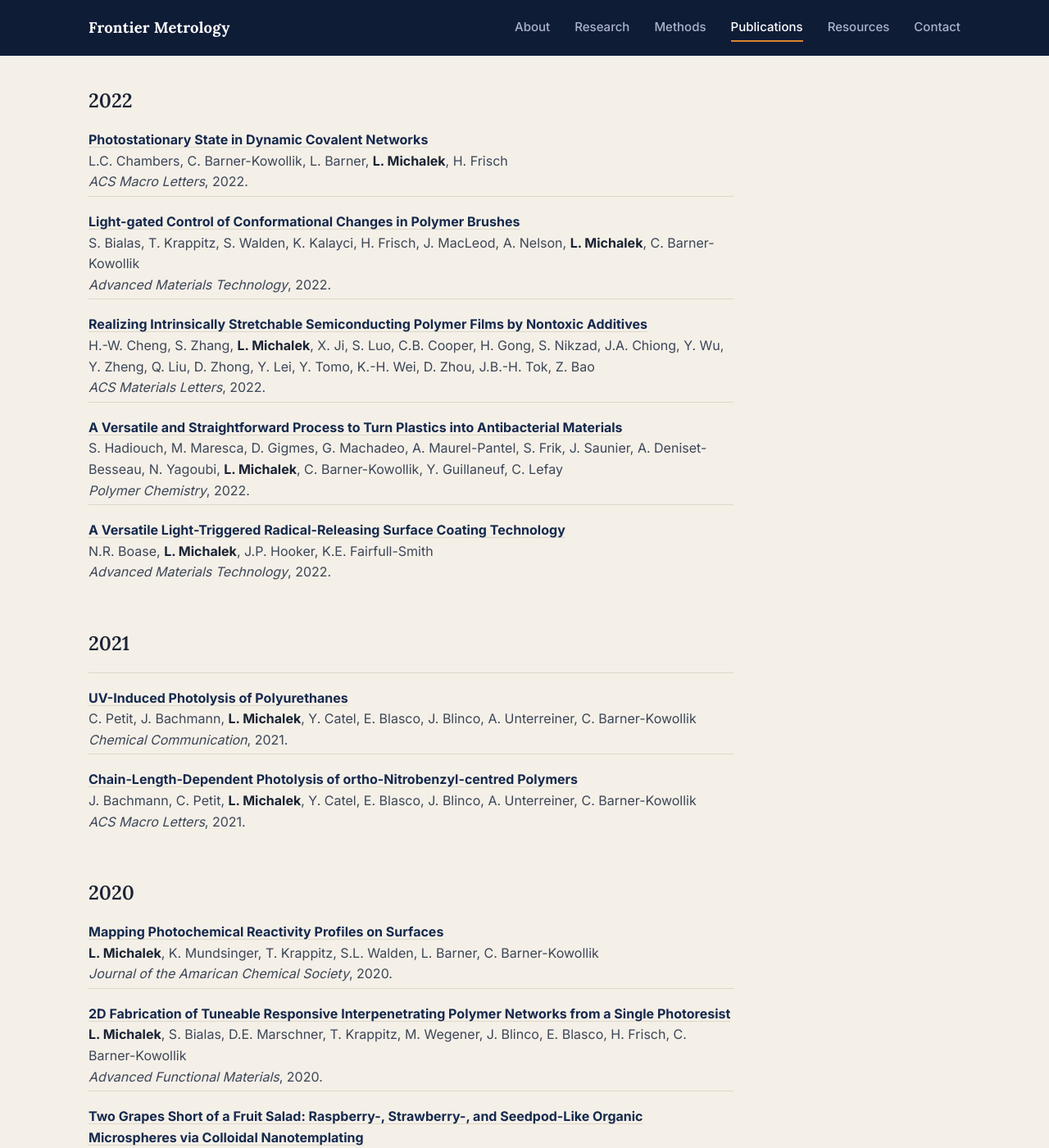
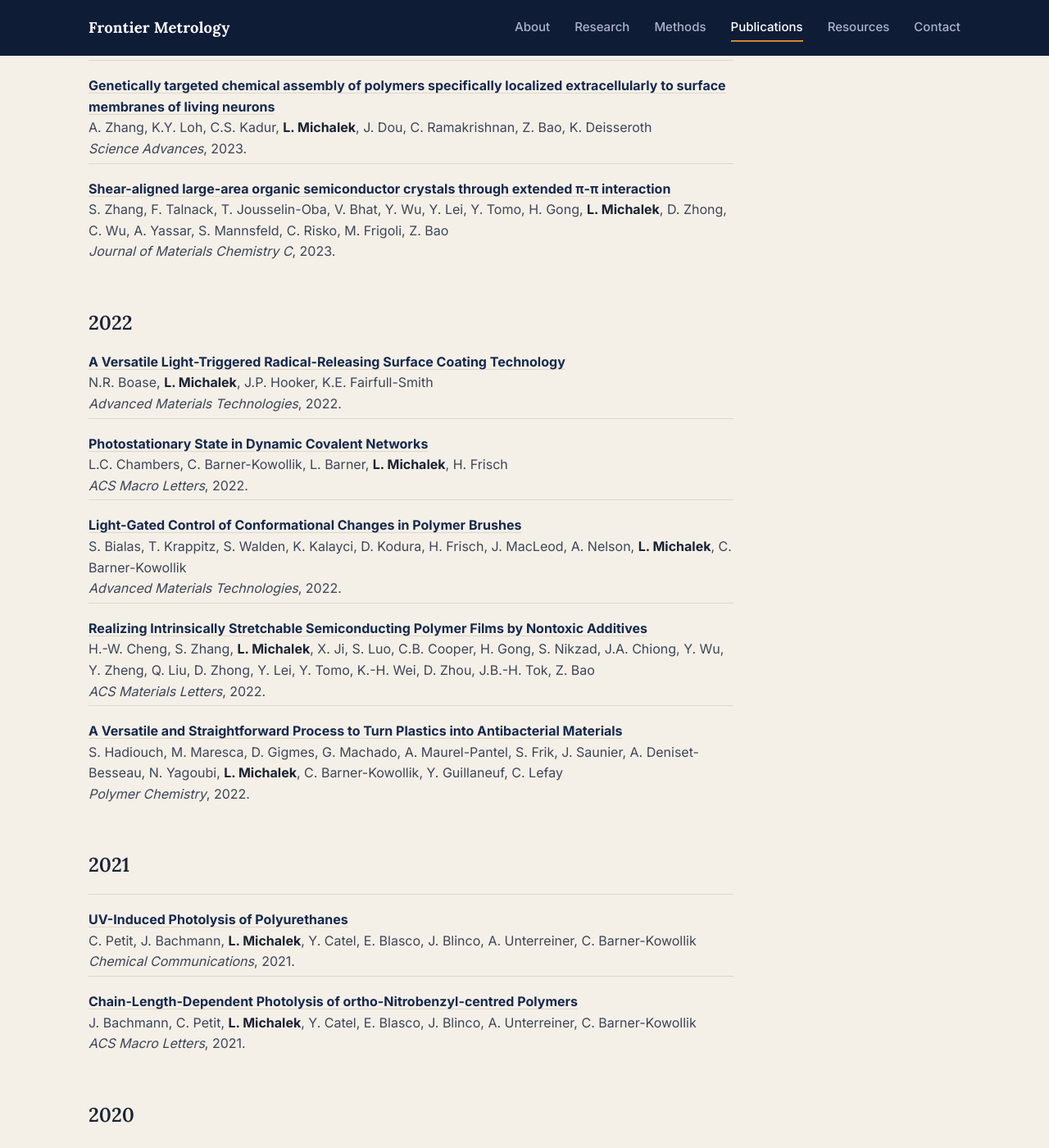
Before and after one commit to lukasfmichalek/lukasfmichalek.github.io, a Jekyll site: the page built from _pages/publications.md, in a window 1280 px wide and 1400 px high, scrolled down 4831 px. Shown: the whole window at 82% size. Built offline with Jekyll 4.4.1, drawn with Linux system fonts in a browser that asks for light colours; some of the changed text lies outside the part shown.

Commit message:
Sync publications with ORCID export and prioritize first/second/last-author papers
Adds two missing 2026 papers, fixes author lists, titles and journal names against the ORCID export, and lists first-, second- and last-author papers first within each year.

Co-Authored-By: Claude Sonnet 5.5 <noreply@anthropic.com>
Claude-Session: https://claude.ai/code/session_017newvzTptfM9pui5ZgcXYb

```diff
--- a/_pages/publications.md
+++ b/_pages/publications.md
@@ -99,7 +109,7 @@ E. Kim, J.-C. Lai, **L. Michalek**, W. Wang, C. Xu, H. Lyu, W. Yu, H. Park, Y. T
 
 **[Printable, stretchable metal-vapor-desorption layers for high-fidelity patterning in soft, freeform electronics](https://doi.org/10.1038/s41467-024-51585-2)**
 S. Jeong, H. Yoon, **L. Michalek**, G. Kim, J. Kim, J. Seo, D. Kim, H. Park, B. Lee, Y. Hong
-*Nature Communication*, 2024.
+*Nature Communications*, 2024.
 
 **[Shape-memory-assisted self-healing of macroscopic punctures via high energy density periodic dynamic polymers with tunable actuation temperature](https://www.cell.com/matter/fulltext/S2590-2385(24)00143-7)**
 Y. Shi, C.B. Cooper, T. Nogusa, J.-C. Lai, H. Lyu, M. Khatib, C. Xu, **L. Michalek**, Z. Bao
@@ -124,17 +134,17 @@ J.K. Phong, C.B. Cooper, **L. Michalek**, Y. Lin, Y. Nishio, Y. Shi, H. Gong, J.
 
 ## 2023
 
-**[Autonomous alignment and healing in multilayer soft electronics using immiscible dynamic polymers](https://doi.org/10.1126/science.adh0619)**
-C. Cooper, S. Root, **L. Michalek**, S. Wu, J.-C. Lai, M. Khatib, S. Oyakhire, R. Zhao, J. Qin, Z. Bao
-*Science*, 2023.
-
-**[Environmentally Stable and Stretchable Polymer Electronics Enabled by Nanostructured Molecular level protection](https://doi.org/10.1038/s41565-023-01418-y)**
+**[Environmentally Stable and Stretchable Polymer Electronics Enabled by Surface-Tethered Nanostructured Molecular-Level Protection](https://doi.org/10.1038/s41565-023-01418-y)**
 Y. Zheng, **L. Michalek**, Q. Liu, Y. Wu, H. Kim, P. Sayavong, W. Yu, D. Zhong, C. Zhao, Z. Yu, J. Chiong, H. Gong, X. Ji, D. Liu, S. Zhang, N. Prine, Z. Zhang, W. Wang, J.B.-H. Tok, X. Gu, Y. Cui, J. Kang, Z. Bao
 *Nature Nanotechnology*, 2023.
 
 **[Degradable semiconducting polymers without long-range order for on-demand degradation of transient electronics](https://doi.org/10.1039/D3TC03079B)**
 J.A. Chiong, **L. Michalek**, A. Peña-Alcántara, X. Ji, N.J. Shuster, Z. Bao
 *Journal of Materials Chemistry C*, 2023.
+
+**[Autonomous alignment and healing in multilayer soft electronics using immiscible dynamic polymers](https://doi.org/10.1126/science.adh0619)**
+C.B. Cooper, S.E. Root, **L. Michalek**, S. Wu, J.-C. Lai, M. Khatib, S.T. Oyakhire, R. Zhao, J. Qin, Z. Bao
+*Science*, 2023.
 
 **[Tunable 1D and 2D Polyacrylonitrile Nanosheet Superstructures](https://doi.org/10.1021/acsnano.3c05792)**
 H. Gong, D. Uruchurtu Patino, J. Ilavsky, I. Kuzmenko, A. Peña-Alcántara, C. Zhu, A.H. Coffey, **L. Michalek**, A. Elabd, X. Gao, C. Chen, C. Xu, H. Yan, Y. Jiang, W. Wang, Y. Peng, Y. Zeng, H. Lyu, H. Moon, Z. Bao
@@ -155,32 +165,32 @@ S. Zhang, F. Talnack, T. Jousselin-Oba, V. Bhat, Y. Wu, Y. Lei, Y. Tomo, H. Gong
 
 ## 2022
 
+**[A Versatile Light-Triggered Radical-Releasing Surface Coating Technology](https://doi.org/10.1002/admt.202100898)**
+N.R. Boase, **L. Michalek**, J.P. Hooker, K.E. Fairfull-Smith
+*Advanced Materials Technologies*, 2022.
+
 **[Photostationary State in Dynamic Covalent Networks](https://doi.org/10.1021/acsmacrolett.2c00097)**
 L.C. Chambers, C. Barner-Kowollik, L. Barner, **L. Michalek**, H. Frisch
 *ACS Macro Letters*, 2022.
 
-**[Light-gated Control of Conformational Changes in Polymer Brushes](https://doi.org/10.1002/admt.202100347)**
-S. Bialas, T. Krappitz, S. Walden, K. Kalayci, H. Frisch, J. MacLeod, A. Nelson, **L. Michalek**, C. Barner-Kowollik
-*Advanced Materials Technology*, 2022.
+**[Light-Gated Control of Conformational Changes in Polymer Brushes](https://doi.org/10.1002/admt.202100347)**
+S. Bialas, T. Krappitz, S. Walden, K. Kalayci, D. Kodura, H. Frisch, J. MacLeod, A. Nelson, **L. Michalek**, C. Barner-Kowollik
+*Advanced Materials Technologies*, 2022.
 
 **[Realizing Intrinsically Stretchable Semiconducting Polymer Films by Nontoxic Additives](https://doi.org/10.1021/acsmaterialslett.2c00749)**
 H.-W. Cheng, S. Zhang, **L. Michalek**, X. Ji, S. Luo, C.B. Cooper, H. Gong, S. Nikzad, J.A. Chiong, Y. Wu, Y. Zheng, Q. Liu, D. Zhong, Y. Lei, Y. Tomo, K.-H. Wei, D. Zhou, J.B.-H. Tok, Z. Bao
 *ACS Materials Letters*, 2022.
 
 **[A Versatile and Straightforward Process to Turn Plastics into Antibacterial Materials](https://doi.org/10.1039/D1PY01344K)**
-S. Hadiouch, M. Maresca, D. Gigmes, G. Machadeo, A. Maurel-Pantel, S. Frik, J. Saunier, A. Deniset-Besseau, N. Yagoubi, **L. Michalek**, C. Barner-Kowollik, Y. Guillaneuf, C. Lefay
+S. Hadiouch, M. Maresca, D. Gigmes, G. Machado, A. Maurel-Pantel, S. Frik, J. Saunier, A. Deniset-Besseau, N. Yagoubi, **L. Michalek**, C. Barner-Kowollik, Y. Guillaneuf, C. Lefay
 *Polymer Chemistry*, 2022.
-
-**[A Versatile Light-Triggered Radical-Releasing Surface Coating Technology](https://doi.org/10.1002/admt.202100898)**
-N.R. Boase, **L. Michalek**, J.P. Hooker, K.E. Fairfull-Smith
-*Advanced Materials Technology*, 2022.
 
 
 ## 2021
 
 **[UV-Induced Photolysis of Polyurethanes](https://doi.org/10.1039/D1CC00124H)**
 C. Petit, J. Bachmann, **L. Michalek**, Y. Catel, E. Blasco, J. Blinco, A. Unterreiner, C. Barner-Kowollik
-*Chemical Communication*, 2021.
+*Chemical Communications*, 2021.
 
 **[Chain-Length-Dependent Photolysis of ortho-Nitrobenzyl-centred Polymers](https://doi.org/10.1021/acsmacrolett.1c00057)**
 J. Bachmann, C. Petit, **L. Michalek**, Y. Catel, E. Blasco, J. Blinco, A. Unterreiner, C. Barner-Kowollik
@@ -190,11 +200,11 @@ J. Bachmann, C. Petit, **L. Michalek**, Y. Catel, E. Blasco, J. Blinco, A. Unter
 ## 2020
 
 **[Mapping Photochemical Reactivity Profiles on Surfaces](https://doi.org/10.1021/jacs.0c11485)**
-**L. Michalek**, K. Mundsinger, T. Krappitz, S.L. Walden, L. Barner, C. Barner-Kowollik
-*Journal of the Amarican Chemical Society*, 2020.
+**L. Michalek**, T. Krappitz, K. Mundsinger, S.L. Walden, L. Barner, C. Barner-Kowollik
+*Journal of the American Chemical Society*, 2020.
 
-**[2D Fabrication of Tuneable Responsive Interpenetrating Polymer Networks from a Single Photoresist](https://doi.org/10.1002/adfm.202005328)**
-**L. Michalek**, S. Bialas, D.E. Marschner, T. Krappitz, M. Wegener, J. Blinco, E. Blasco, H. Frisch, C. Barner-Kowollik
+**[2D Fabrication of Tunable Responsive Interpenetrating Polymer Networks from a Single Photoresist](https://doi.org/10.1002/adfm.202005328)**
+**L. Michalek**, S. Bialas, S.L. Walden, F.R. Bloesser, H. Frisch, C. Barner-Kowollik
 *Advanced Functional Materials*, 2020.
 
 **[Two Grapes Short of a Fruit Salad: Raspberry-, Strawberry-, and Seedpod-Like Organic Microspheres via Colloidal Nanotemplating](https://doi.org/10.1021/acsmacrolett.0c00688)**
@@ -203,24 +213,24 @@ K. Mundsinger, C.W. Schmitt, **L. Michalek**, M. Susewind, T. Hofe, C. Barner-Ko
 
 **[Wavelength-Selective Folding of Single Polymer Chains with Different Colors of Visible Light](https://doi.org/10.1002/marc.201900414)**
 H. Frisch, D. Kodura, F.R. Bloesser, **L. Michalek**, C. Barner-Kowollik
-*Macromolecular Rapid Communication*, 2020.
+*Macromolecular Rapid Communications*, 2020.
 
 
 ## 2019
-
-**[The Long and the Short of Polymer Grafting](https://doi.org/10.1039/c8py01470a)**
-**L. Michalek**, K. Mundsinger, L. Barner, C. Barner-Kowollik
-*Polymer Chemistry*, 2019.
 
 **[Quantifying Solvent Effects on Polymer Surface Grafting](https://doi.org/10.1021/acsmacrolett.9b00336)**
 **L. Michalek**, K. Mundsinger, L. Barner, C. Barner-Kowollik
 *ACS Macro Letters*, 2019.
 
-**[Access to Disparate Soft Matter Materials by Curing with Two Colours of Light](https://doi.org/10.1002/adma.201807288)**
+**[The Long and the Short of Polymer Grafting](https://doi.org/10.1039/c8py01470a)**
+**L. Michalek**, K. Mundsinger, C. Barner-Kowollik, L. Barner
+*Polymer Chemistry*, 2019.
+
+**[Access to Disparate Soft Matter Materials by Curing with Two Colors of Light](https://doi.org/10.1002/adma.201807288)**
 S. Bialas, **L. Michalek**, D.E. Marschner, T. Krappitz, M. Wegener, J. Blinco, E. Blasco, H. Frisch, C. Barner-Kowollik
 *Advanced Materials*, 2019.
 
-**[Adaptable and Reprogrammable Surfaces](https://pubmed.ncbi.nlm.nih.gov/31414512/)**
+**[Adaptable and Reprogrammable Surfaces](https://doi.org/10.1002/adma.201902665)**
 A.S. Goldmann, N.R. Boase, **L. Michalek**, J. Blinco, A. Welle, C. Barner-Kowollik
 *Advanced Materials*, 2019.
 
```
Also changed, not shown: other parts of _pages/publications.md (+26 -16 lines), _pages/resources.md (+1 -1 lines).
